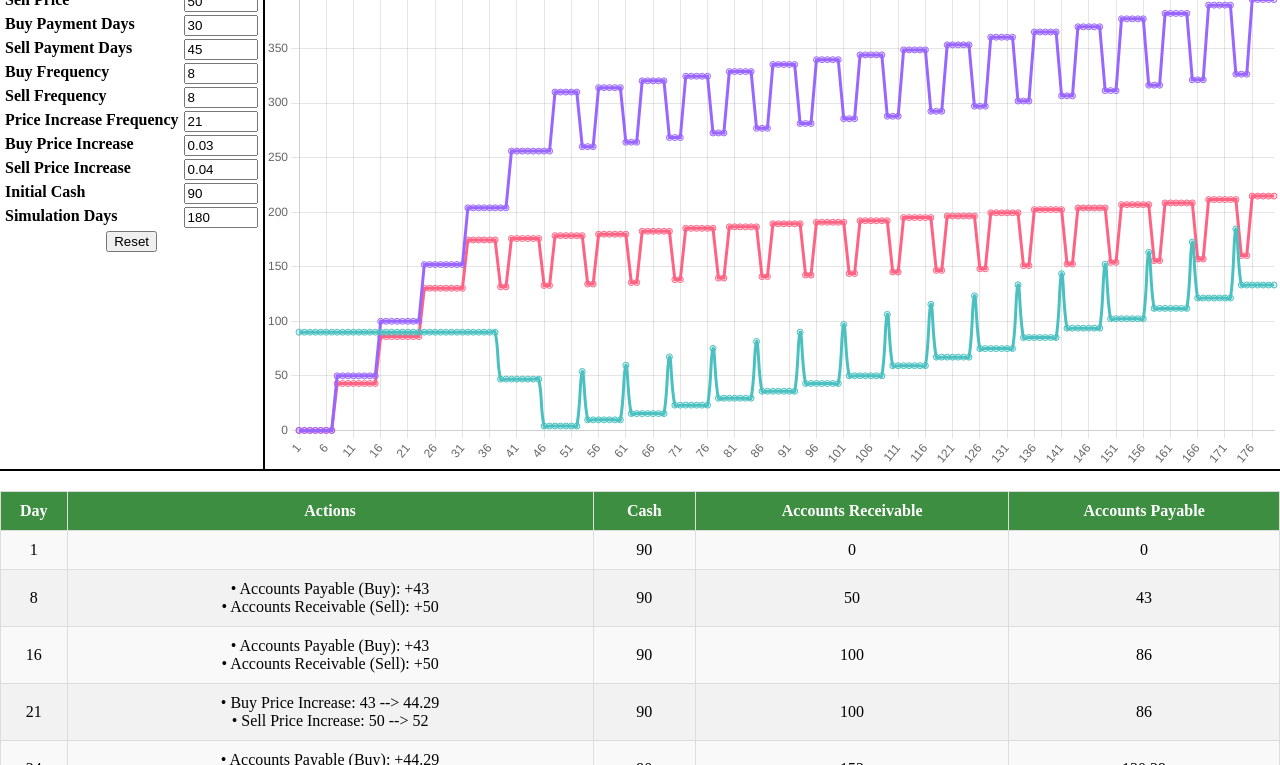
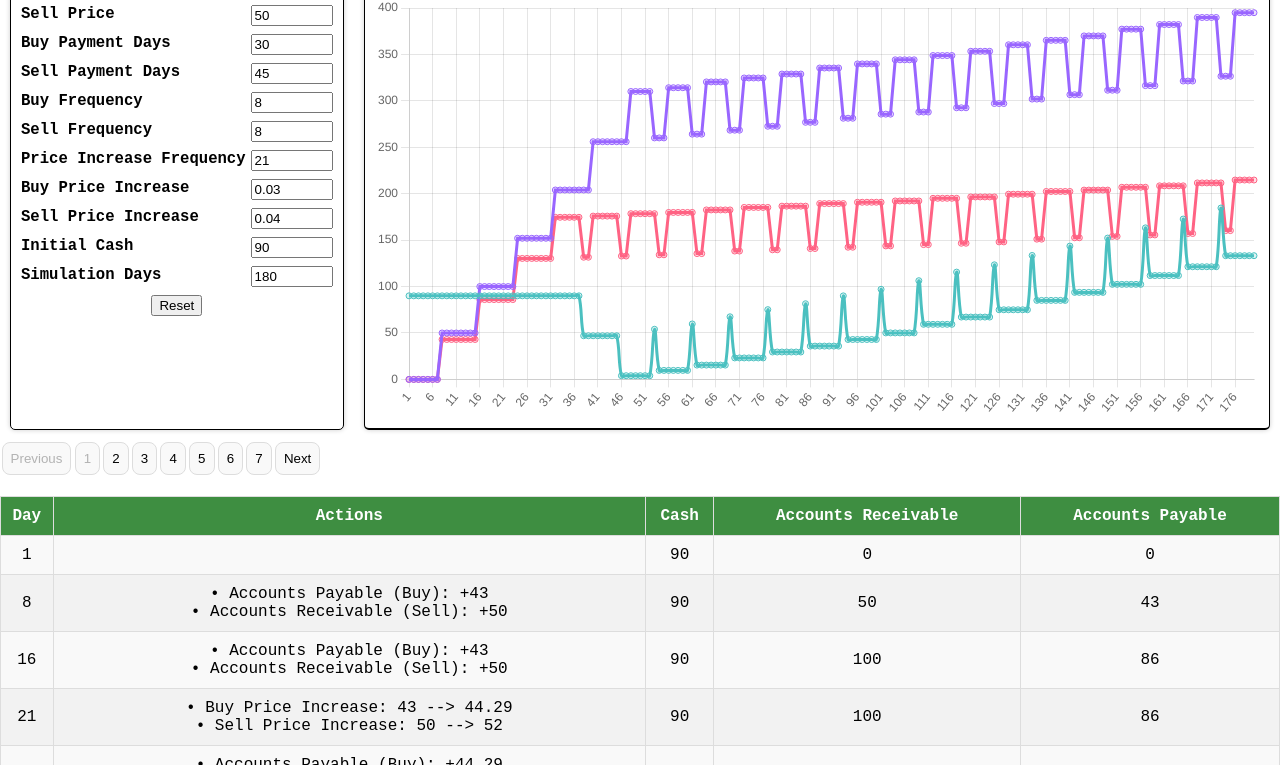
Before and after one commit to fgrob/cash-flow-simulator, a website built with webpack: page dist/index.html in a window 1280 px wide. Shown: the part 77-842 px from the top of the page. Built offline with nearby package versions, Linux system fonts and the light colour scheme.

Commit message:
code modularization

```diff
--- a/src/company.js
+++ b/src/components/models/company.js
@@ -1,4 +1,4 @@
-import { round } from "./utils.js";
+import { round } from "../utils/utils.js";
 
 class Company {
     constructor(cash){
--- /dev/null
+++ b/src/components/tables/logsTable.js
@@ -0,0 +1,29 @@
+import { createPagination } from "./pagination";
+
+export function logsTable(data){
+
+    function renderLogsRows(paginatedData){
+        const tableBody = document.querySelector('#logsTable tbody');
+        tableBody.innerHTML = '';
+
+        paginatedData.forEach(dataDay => {
+            const row = document.createElement('tr');
+            row.innerHTML = `
+            <td>${dataDay.day}</td>
+            <td>${dataDay.actions.join('<br>')}</td>
+            <td>${dataDay.balance.cash}</td>
+            <td>${dataDay.balance.accountsReceivable}</td>
+            <td>${dataDay.balance.accountsPayable}</td>
+            `;
+            tableBody.appendChild(row);
+        });
+    }
+
+    createPagination({
+        data: data,
+        rowsPerPage: 10,
+        paginationContainerId: 'logsPagination',
+        renderRows: renderLogsRows
+    });
+
+};
--- /dev/null
+++ b/src/components/tables/logsTableStyles.css
@@ -0,0 +1,48 @@
+#logsTable {
+  width: 100%;
+  border-collapse: collapse;
+  margin: 20px 0;
+  font-size: 16px;
+  text-align: center;
+}
+
+#logsTable thead tr {
+  background-color: #4caf50; /* Color de fondo para la cabecera */
+  color: white;
+  text-align: center;
+  font-weight: bold;
+}
+
+#logsTable th,
+#logsTable td {
+  padding: 10px 1px; /* Espaciado interno de las celdas */
+  border: 1px solid #ddd; /* Bordes de las celdas */
+}
+
+#logsTable tbody tr {
+  background-color: #f9f9f9; /* Color de fondo para las filas de datos */
+}
+
+#logsTable tbody tr:nth-child(even) {
+  background-color: #f2f2f2; /* Alterna colores para cada fila par */
+}
+
+#logsTable tbody tr:hover {
+  background-color: #ddd; /* Color de fondo cuando se pasa el cursor por encima */
+}
+
+#logsTable th {
+  cursor: pointer;
+  background-color: #3e8e41;
+  transition: background-color 0.3s ease;
+}
+
+#logsTable th:hover {
+  background-color: #366d36; /* Cambio de color en el hover de las cabeceras */
+}
+
+@media (max-width: 768px) {
+  #logsTable {
+    visibility: hidden;
+  }
+}
--- /dev/null
+++ b/src/components/tables/pagination.js
@@ -0,0 +1,62 @@
+export function createPagination({ data, rowsPerPage, paginationContainerId, renderRows }){
+    let currentPage = 1;
+    const paginationDiv = document.getElementById(paginationContainerId)
+
+    function renderTable(page) {
+        const start = (page - 1) * rowsPerPage;
+        const end = start + rowsPerPage;
+        const paginatedData = data.slice(start, end);
+
+        renderRows(paginatedData);
+    }
+
+    function renderPagination() {
+        paginationDiv.innerHTML = '';
+        const totalPages = Math.ceil(data.length / rowsPerPage);
+
+        // previous page button
+        const prevButton = document.createElement('button');
+        prevButton.textContent = 'Previous';
+        prevButton.disabled = currentPage === 1;
+        prevButton.addEventListener('click', () => {
+            if (currentPage > 1){
+                currentPage--;
+                updateTableAndPagination();
+            }
+        });
+        paginationDiv.appendChild(prevButton);
+
+        // page number button
+        for (let i = 1; i <= totalPages; i++){
+            const pageButton = document.createElement('button');
+            pageButton.textContent = i;
+            if (i === currentPage){
+                pageButton.disabled = true;
+            }
+            pageButton.addEventListener('click', () => {
+                currentPage = i;
+                updateTableAndPagination();
+            });
+            paginationDiv.appendChild(pageButton);
+        }
+
+        // next page button
+        const nextButton = document.createElement('button');
+        nextButton.textContent = 'Next';
+        nextButton.disabled = currentPage === totalPages;
+        nextButton.addEventListener('click', () => {
+            if (currentPage < totalPages){
+                currentPage++;
+                updateTableAndPagination();
+            }
+        });
+        paginationDiv.appendChild(nextButton);
+    }
+
+    function updateTableAndPagination() {
+        renderTable(currentPage);
+        renderPagination();
+    }
+
+    updateTableAndPagination();
+}
--- a/src/logsTable.js
+++ /dev/null
@@ -1,16 +0,0 @@
-export function logsTable(data){
-    const tableBody = document.querySelector('#logsTable tbody');
-    tableBody.innerHTML = '';
-
-    data.forEach(dataDay => {
-        const row = document.createElement('tr');
-        row.innerHTML = `
-        <td>${dataDay.day}</td>
-        <td>${dataDay.actions.join('<br>')}</td>
-        <td>${dataDay.balance.cash}</td>
-        <td>${dataDay.balance.accountsReceivable}</td>
-        <td>${dataDay.balance.accountsPayable}</td>
-        `;
-        tableBody.appendChild(row);
-    });
-};
--- a/src/logsTableStyles.css
+++ /dev/null
@@ -1,41 +0,0 @@
-#logsTable {
-    width: 100%;
-    border-collapse: collapse;
-    margin: 20px 0;
-    font-size: 16px;
-    text-align: center;
-}
-
-#logsTable thead tr {
-    background-color: #4CAF50; /* Color de fondo para la cabecera */
-    color: white;
-    text-align: center;
-    font-weight: bold;
-}
-
-#logsTable th, #logsTable td {
-    padding: 10px 1px; /* Espaciado interno de las celdas */
-    border: 1px solid #ddd; /* Bordes de las celdas */
-}
-
-#logsTable tbody tr {
-    background-color: #f9f9f9; /* Color de fondo para las filas de datos */
-}
-
-#logsTable tbody tr:nth-child(even) {
-    background-color: #f2f2f2; /* Alterna colores para cada fila par */
-}
-
-#logsTable tbody tr:hover {
-    background-color: #ddd; /* Color de fondo cuando se pasa el cursor por encima */
-}
-
-#logsTable th {
-    cursor: pointer;
-    background-color: #3E8E41;
-    transition: background-color 0.3s ease;
-}
-
-#logsTable th:hover {
-    background-color: #366D36; /* Cambio de color en el hover de las cabeceras */
-}
--- a/src/styles.css
+++ b/src/styles.css
@@ -3,6 +3,16 @@ body {
   flex-direction: column;
   height: 100vh;
   margin: 0;
+  font-family: monospace;
+}
+
+#content > * {
+  margin: 10px;
+  padding: 10px;
+  border: 1px solid black;
+  border-radius: 5px;
+  box-shadow: 0 0 5px rgba(0, 0, 0, 0.2);
+  background-color: white;
 }
 
 h1 {
@@ -21,6 +31,7 @@ form {
   border-bottom: 2px solid black;
   padding: 5px;
   text-wrap: nowrap;
+  font-size: 1.2em;
 }
 
 #chartBox {
@@ -35,14 +46,14 @@ form {
 }
 
 .form-group input {
-  width: 9ch;
+  width: 10ch;
 }
 
 .form-group {
   display: flex;
   justify-content: space-between;
   gap: 5px;
-  margin-bottom: 3px;
+  margin-bottom: 0.5rem;
 }
 
 label {
@@ -52,3 +63,29 @@ label {
 .buttons {
     justify-content: center;
 }
+
+#logsPagination button {
+  padding: 0.5rem;
+  border-radius: 0.5rem;
+  background-color: #f9f9f9;
+  border: 1px solid #ddd;
+  cursor: pointer;
+  margin: 0.1rem 0.1rem;
+}
+
+#logsPagination button:hover {
+  background-color: #ddd;
+}
+
+@media (min-width: 320px) and (max-width: 767px){
+  #content {
+    flex-direction: column;
+  }
+  .form-group{
+    justify-content: center;
+  }
+  label {
+    min-width: 220px;
+    text-align: center;
+  }
+}
```
Also changed, not shown: src/index.js (+6 -6 lines), Screenshots/cash-flow-simulator.png (added), dist/index.html, src/components/charts/chart.js (renamed from src/chart.js), src/components/models/simulator.js (renamed from src/simulator.js), src/components/tables/resultsTable.js (renamed from src/resultsTable.js), src/components/utils/utils.js (renamed from src/utils.js).
